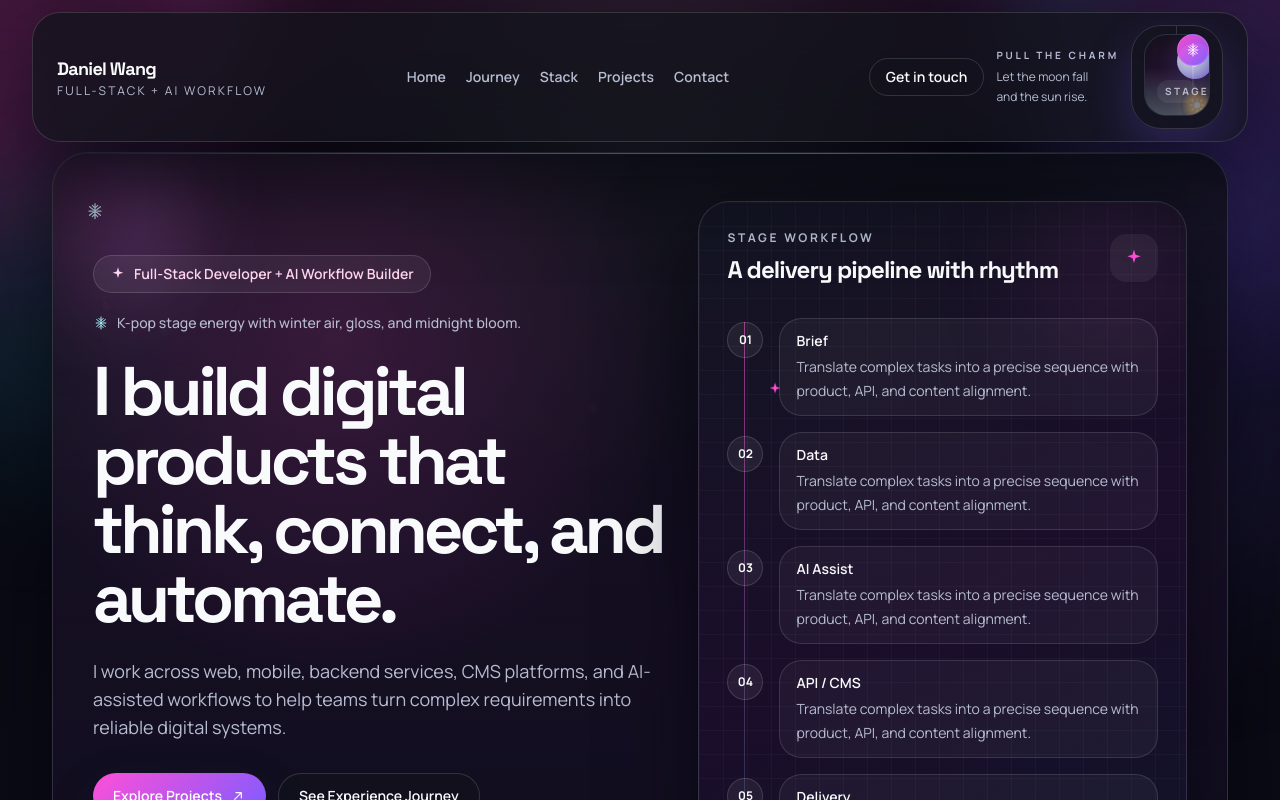
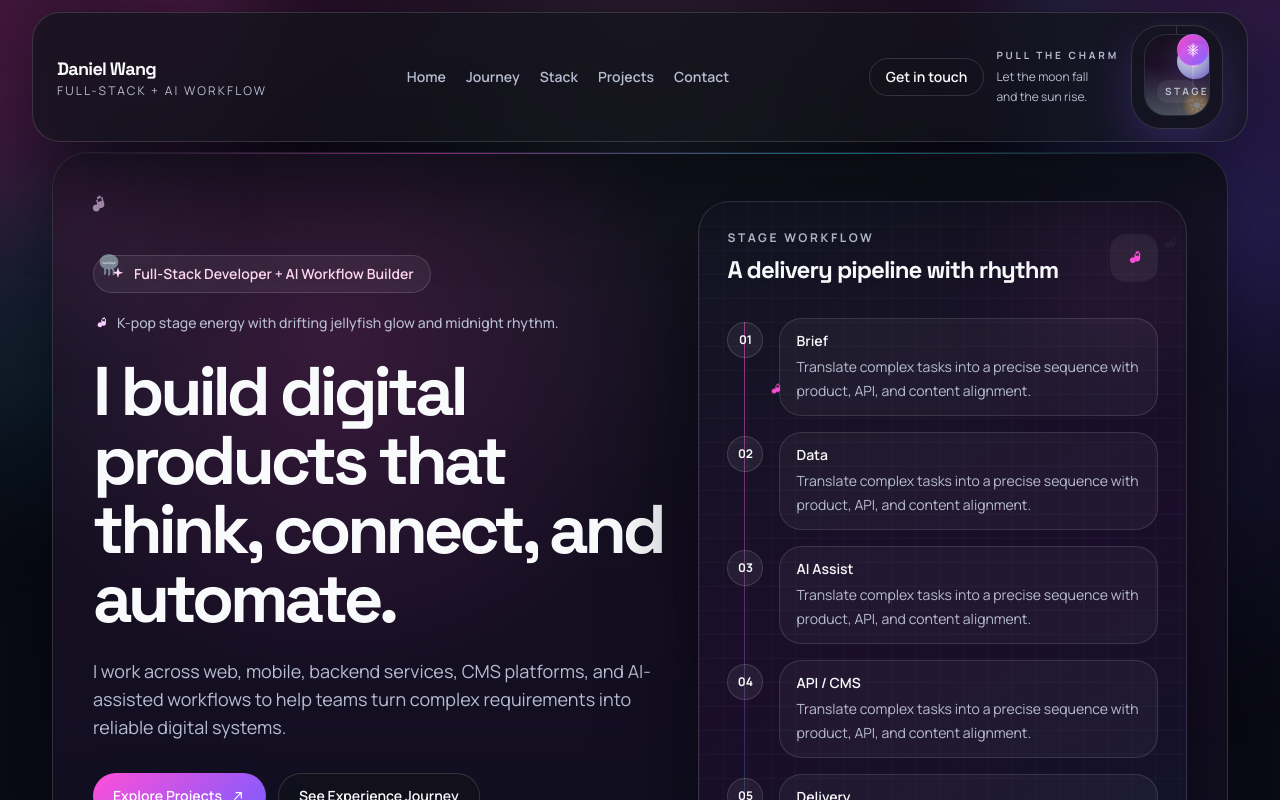
Before and after one commit to Daniel-Kai-WANG/Daniel-Wang-Latest-Portfolio, a React (Vite) app: page / in a window 1280 px wide. Both pictures are taken after a click on the button "DAWN". Shown: the top 800 px of the page. Built offline with nearby package versions, Linux system fonts and the light colour scheme.

Commit message:
feat: refresh theme motifs

```diff
--- a/src/components/animation/AtmosphericAura.tsx
+++ b/src/components/animation/AtmosphericAura.tsx
@@ -1,5 +1,5 @@
 import { motion, useReducedMotion } from 'framer-motion'
-import { PetalIcon, SnowflakeIcon } from '../common/Icons'
+import { JellyfishIcon, MusicNoteIcon, PetalIcon, SnowflakeIcon } from '../common/Icons'
 import { useTheme } from '../../hooks/useTheme'
 
 const petals = [
@@ -18,6 +18,20 @@ const snowflakes = [
   { left: '57%', size: 16, delay: 3, duration: 17 },
   { left: '74%', size: 20, delay: 7, duration: 19 },
   { left: '86%', size: 12, delay: 4, duration: 15 },
+]
+
+const notes = [
+  { left: '10%', size: 18, delay: 0, duration: 14 },
+  { left: '24%', size: 22, delay: 4, duration: 18 },
+  { left: '48%', size: 16, delay: 2, duration: 15 },
+  { left: '66%', size: 20, delay: 6, duration: 17 },
+  { left: '84%', size: 18, delay: 3, duration: 16 },
+]
+
+const jellyfish = [
+  { left: '14%', size: 46, delay: 1, duration: 16 },
+  { left: '52%', size: 54, delay: 4, duration: 18 },
+  { left: '78%', size: 42, delay: 2, duration: 15 },
 ]
 
 export function AtmosphericAura() {
@@ -57,6 +71,7 @@ export function AtmosphericAura() {
       />
 
       {!reduceMotion &&
+        theme === 'light' &&
         petals.map((petal, index) => (
           <motion.div
             key={`petal-${petal.left}`}
@@ -64,7 +79,7 @@ export function AtmosphericAura() {
             style={{ left: petal.left }}
             initial={{ opacity: 0, y: '-8vh' }}
             animate={{
-              opacity: theme === 'light' ? [0, 0.95, 0.9, 0] : [0, 0.5, 0.4, 0],
+              opacity: [0, 0.95, 0.9, 0],
               y: ['-8vh', '108vh'],
               x: [0, 26, -14, 18, -10],
               rotate: [0, 130, 220, 320],
@@ -77,7 +92,7 @@ export function AtmosphericAura() {
             }}
           >
             <PetalIcon
-              className={theme === 'light' ? 'text-rose-300/90' : 'text-fuchsia-300/55'}
+              className="text-rose-300/90"
               style={{
                 width: `${petal.size}px`,
                 height: `${petal.size}px`,
@@ -88,6 +103,7 @@ export function AtmosphericAura() {
         ))}
 
       {!reduceMotion &&
+        theme === 'light' &&
         snowflakes.map((flake, index) => (
           <motion.div
             key={`flake-${flake.left}`}
@@ -95,7 +111,7 @@ export function AtmosphericAura() {
             style={{ left: flake.left }}
             initial={{ opacity: 0, y: '-6vh' }}
             animate={{
-              opacity: theme === 'light' ? [0, 0.35, 0.3, 0] : [0, 0.78, 0.6, 0],
+              opacity: [0, 0.35, 0.3, 0],
               y: ['-6vh', '106vh'],
               x: [0, 8, -6, 10],
               rotate: [0, 90, 180, 360],
@@ -108,10 +124,74 @@ export function AtmosphericAura() {
             }}
           >
             <SnowflakeIcon
-              className={theme === 'light' ? 'text-sky-200/60' : 'text-cyan-100/80'}
+              className="text-sky-200/60"
               style={{
                 width: `${flake.size}px`,
                 height: `${flake.size}px`,
+              }}
+            />
+          </motion.div>
+        ))}
+
+      {!reduceMotion &&
+        theme === 'dark' &&
+        notes.map((note, index) => (
+          <motion.div
+            key={`note-${note.left}`}
+            className="absolute top-[8%]"
+            style={{ left: note.left }}
+            initial={{ opacity: 0, y: '4vh' }}
+            animate={{
+              opacity: [0, 0.7, 0.52, 0],
+              y: ['4vh', '-10vh'],
+              x: [0, 14, -10, 8],
+              rotate: [0, -10, 12, -8],
+            }}
+            transition={{
+              duration: note.duration,
+              delay: note.delay + index * 0.45,
+              repeat: Infinity,
+              ease: 'easeInOut',
+            }}
+          >
+            <MusicNoteIcon
+              className="text-fuchsia-200/70"
+              style={{
+                width: `${note.size}px`,
+                height: `${note.size}px`,
+                filter: index % 2 === 0 ? 'drop-shadow(0 0 10px rgba(255,79,216,0.24))' : 'none',
+              }}
+            />
+          </motion.div>
+        ))}
+
+      {!reduceMotion &&
+        theme === 'dark' &&
+        jellyfish.map((item, index) => (
+          <motion.div
+            key={`jelly-${item.left}`}
+            className="absolute bottom-[-6%]"
+            style={{ left: item.left }}
+            initial={{ opacity: 0, y: '8vh' }}
+            animate={{
+              opacity: [0, 0.32, 0.24, 0],
+              y: ['8vh', '-52vh'],
+              x: [0, 18, -12, 14],
+              rotate: [0, 4, -4, 3],
+            }}
+            transition={{
+              duration: item.duration,
+              delay: item.delay + index * 0.8,
+              repeat: Infinity,
+              ease: 'easeInOut',
+            }}
+          >
+            <JellyfishIcon
+              className="text-cyan-200/55"
+              style={{
+                width: `${item.size}px`,
+                height: `${item.size}px`,
+                filter: 'drop-shadow(0 0 18px rgba(34,211,238,0.18))',
               }}
             />
           </motion.div>
--- a/src/components/common/Icons.tsx
+++ b/src/components/common/Icons.tsx
@@ -155,3 +155,38 @@ export function WaveformIcon(props: SVGProps<SVGSVGElement>) {
     </svg>
   )
 }
+
+export function MusicNoteIcon(props: SVGProps<SVGSVGElement>) {
+  return (
+    <svg viewBox="0 0 24 24" fill="none" aria-hidden="true" {...props}>
+      <path
+        d="M14 4.5v10.1a3.5 3.5 0 1 1-1.6-2.9V7.2l7-1.7v7.1a3.5 3.5 0 1 1-1.6-2.9V3.5L14 4.5Z"
+        fill="currentColor"
+      />
+    </svg>
+  )
+}
+
+export function JellyfishIcon(props: SVGProps<SVGSVGElement>) {
+  return (
+    <svg viewBox="0 0 24 24" fill="none" aria-hidden="true" {...props}>
+      <path
+        d="M12 4c4.2 0 7 2.6 7 5.8 0 2.6-1.9 4.6-4.7 5.4H9.7C6.9 14.4 5 12.4 5 9.8 5 6.6 7.8 4 12 4Z"
+        fill="currentColor"
+      />
+      <path
+        d="M9 15.4c.4 1.1.3 2.2-.2 3.2m3.2-3.2c.5 1.3.5 2.6 0 3.9m3-3.9c.7 1.1.8 2.3.4 3.6"
+        stroke="currentColor"
+        strokeLinecap="round"
+        strokeWidth="1.5"
+      />
+      <path
+        d="M7.4 10.2c1.2.8 3 .7 4.6-.1 1.6.8 3.4.9 4.6.1"
+        stroke="#fff"
+        strokeLinecap="round"
+        strokeOpacity="0.42"
+        strokeWidth="1.2"
+      />
+    </svg>
+  )
+}
--- a/src/components/sections/ExperienceSection.tsx
+++ b/src/components/sections/ExperienceSection.tsx
@@ -2,6 +2,7 @@ import { motion } from 'framer-motion'
 import { experiences } from '../../data/experience'
 import { useTheme } from '../../hooks/useTheme'
 import { Reveal } from '../animation/Reveal'
+import { JellyfishIcon, MusicNoteIcon, PetalIcon, SnowflakeIcon } from '../common/Icons'
 import { SectionHeading } from '../common/SectionHeading'
 
 export function ExperienceSection() {
@@ -69,13 +70,16 @@ export function ExperienceSection() {
                 }}
               />
               {theme === 'light' ? (
-                <div className="absolute right-6 top-6 flex gap-2 opacity-80">
-                  <div className="size-5 rounded-full bg-white/90" />
-                  <div className="mt-2 size-7 rounded-full bg-sky-100/90" />
-                  <div className="size-4 rounded-full bg-white/80" />
+                <div className="absolute right-6 top-6 flex items-start gap-2 opacity-80">
+                  <PetalIcon className="size-5 rotate-[-14deg] text-rose-300/80" />
+                  <SnowflakeIcon className="mt-1 size-5 text-sky-200/70" />
+                  <PetalIcon className="size-4 rotate-[12deg] text-pink-200/70" />
                 </div>
               ) : (
-                <div className="absolute right-5 top-5 h-24 w-24 rounded-[1.5rem] border border-white/10 bg-gradient-to-br from-fuchsia-400/15 via-transparent to-cyan-300/10" />
+                <div className="absolute right-5 top-5 flex items-start gap-2">
+                  <MusicNoteIcon className="size-5 rotate-[10deg] text-fuchsia-200/55" />
+                  <JellyfishIcon className="size-8 text-cyan-200/40" />
+                </div>
               )}
 
               <div className="relative">
--- a/src/components/sections/HeroSection.tsx
+++ b/src/components/sections/HeroSection.tsx
@@ -4,11 +4,12 @@ import { profile } from '../../data/profile'
 import { useTheme } from '../../hooks/useTheme'
 import {
   ArrowUpRightIcon,
+  JellyfishIcon,
+  MusicNoteIcon,
   PetalIcon,
   PlaneIcon,
   SnowflakeIcon,
   SparkIcon,
-  WaveformIcon,
 } from '../common/Icons'
 
 function WorkflowPanel() {
@@ -59,7 +60,7 @@ function WorkflowPanel() {
             {theme === 'light' ? (
               <PlaneIcon className="size-5 text-[var(--color-secondary)]" />
             ) : (
-              <SparkIcon className="size-5 text-[var(--color-primary)]" />
+              <MusicNoteIcon className="size-5 text-[var(--color-primary)]" />
             )}
           </div>
         </div>
@@ -132,7 +133,7 @@ function WorkflowPanel() {
               {theme === 'light' ? (
                 <PlaneIcon className="size-4 -rotate-12 text-[var(--color-secondary)]" />
               ) : (
-                <SparkIcon className="size-4 text-[var(--color-primary)]" />
+                <MusicNoteIcon className="size-4 text-[var(--color-primary)]" />
               )}
             </motion.div>
           )}
@@ -252,10 +253,10 @@ export function HeroSection() {
         </>
       ) : (
         <>
-          <div className="absolute left-10 top-8 h-40 w-20 rotate-[12deg] bg-gradient-to-b from-fuchsia-400/30 to-transparent blur-2xl" />
-          <div className="absolute right-16 top-10 h-48 w-16 -rotate-[18deg] bg-gradient-to-b from-cyan-300/28 to-transparent blur-2xl" />
-          <WaveformIcon className="absolute bottom-10 right-10 h-10 w-24 text-fuchsia-200/45" />
-          <SnowflakeIcon className="absolute left-8 top-12 size-5 text-cyan-100/70" />
+          <MusicNoteIcon className="absolute left-8 top-10 size-6 -rotate-[16deg] text-fuchsia-200/70" />
+          <MusicNoteIcon className="absolute right-12 top-20 size-5 rotate-[14deg] text-fuchsia-100/55" />
+          <JellyfishIcon className="absolute bottom-8 right-8 size-12 text-cyan-200/40" />
+          <JellyfishIcon className="absolute left-10 top-24 size-8 text-cyan-100/45" />
         </>
       )}
 
@@ -281,8 +282,8 @@ export function HeroSection() {
               </>
             ) : (
               <>
-                <SnowflakeIcon className="size-4 text-cyan-200" />
-                K-pop stage energy with winter air, gloss, and midnight bloom.
+                <MusicNoteIcon className="size-4 text-fuchsia-200" />
+                K-pop stage energy with drifting jellyfish glow and midnight rhythm.
               </>
             )}
           </p>
--- a/src/components/sections/ProjectsSection.tsx
+++ b/src/components/sections/ProjectsSection.tsx
@@ -2,7 +2,7 @@ import { motion } from 'framer-motion'
 import { projects } from '../../data/projects'
 import { useTheme } from '../../hooks/useTheme'
 import { Reveal } from '../animation/Reveal'
-import { ArrowUpRightIcon, WaveformIcon } from '../common/Icons'
+import { ArrowUpRightIcon, JellyfishIcon, MusicNoteIcon, SnowflakeIcon } from '../common/Icons'
 import { SectionHeading } from '../common/SectionHeading'
 
 export function ProjectsSection() {
@@ -62,9 +62,14 @@ export function ProjectsSection() {
               />
 
               <div className="relative">
-                <WaveformIcon
-                  className={theme === 'light' ? 'absolute right-0 top-0 h-8 w-16 text-sky-300/40' : 'absolute right-0 top-0 h-8 w-16 text-fuchsia-300/35'}
-                />
+                {theme === 'light' ? (
+                  <SnowflakeIcon className="absolute right-1 top-1 size-5 text-sky-300/50" />
+                ) : (
+                  <div className="absolute right-0 top-0 flex items-start gap-2">
+                    <MusicNoteIcon className="size-5 rotate-[12deg] text-fuchsia-300/50" />
+                    <JellyfishIcon className="size-7 text-cyan-200/40" />
+                  </div>
+                )}
                 <div className="flex flex-wrap items-center justify-between gap-3">
                   <span
                     className="inline-flex rounded-full border px-3 py-1 text-[11px] font-bold uppercase tracking-[0.18em]"
--- a/src/components/sections/ResumeUnavailableSection.tsx
+++ b/src/components/sections/ResumeUnavailableSection.tsx
@@ -1,6 +1,13 @@
 import { useTheme } from '../../hooks/useTheme'
 import { Reveal } from '../animation/Reveal'
-import { PetalIcon, PlaneIcon, SnowflakeIcon, SparkIcon } from '../common/Icons'
+import {
+  JellyfishIcon,
+  MusicNoteIcon,
+  PetalIcon,
+  PlaneIcon,
+  SnowflakeIcon,
+  SparkIcon,
+} from '../common/Icons'
 
 export function ResumeUnavailableSection() {
   const { theme } = useTheme()
@@ -114,9 +121,9 @@ export function ResumeUnavailableSection() {
                     shows the work, context, and delivery range.
                   </p>
                   <div className="mt-4 flex items-center gap-2 text-sm text-fuchsia-100/80">
-                    <SnowflakeIcon className="size-4 text-cyan-200" />
-                    <PetalIcon className="size-4 text-fuchsia-300" />
-                    Winter-show glow, sakura confetti mood.
+                    <MusicNoteIcon className="size-4 text-fuchsia-200" />
+                    <JellyfishIcon className="size-4 text-cyan-200" />
+                    Midnight-set shimmer with jellyfish drift.
                   </div>
                 </div>
               </div>
--- a/src/components/sections/SignatureDivider.tsx
+++ b/src/components/sections/SignatureDivider.tsx
@@ -1,6 +1,6 @@
 import { motion } from 'framer-motion'
 import { useTheme } from '../../hooks/useTheme'
-import { PetalIcon, SnowflakeIcon, WaveformIcon } from '../common/Icons'
+import { JellyfishIcon, MusicNoteIcon, PetalIcon, SnowflakeIcon } from '../common/Icons'
 
 export function SignatureDivider() {
   const { theme } = useTheme()
@@ -20,18 +20,24 @@ export function SignatureDivider() {
             color: 'var(--pill-text)',
           }}
         >
-          <PetalIcon className="size-4" />
-          Sakura-coded
+          {theme === 'light' ? <PetalIcon className="size-4" /> : <MusicNoteIcon className="size-4" />}
+          {theme === 'light' ? 'Sakura-coded' : 'Rhythm-coded'}
         </span>
-        <WaveformIcon
-          className={theme === 'light' ? 'h-7 w-16 text-sky-400/60' : 'h-7 w-16 text-fuchsia-300/60'}
-        />
+        {theme === 'light' ? (
+          <SnowflakeIcon className="size-5 text-sky-300/70" />
+        ) : (
+          <JellyfishIcon className="size-7 text-cyan-200/55" />
+        )}
         <span className="text-sm font-semibold uppercase tracking-[0.24em] text-[var(--color-muted)]">
-          Full-stack delivery with stage-grade motion
+          {theme === 'light'
+            ? 'Full-stack delivery with sakura-snow motion'
+            : 'Full-stack delivery with midnight-stage drift'}
         </span>
-        <WaveformIcon
-          className={theme === 'light' ? 'h-7 w-16 text-rose-300/60' : 'h-7 w-16 text-cyan-200/60'}
-        />
+        {theme === 'light' ? (
+          <PetalIcon className="size-5 text-rose-300/75" />
+        ) : (
+          <MusicNoteIcon className="size-5 text-fuchsia-200/60" />
+        )}
         <span
           className="inline-flex items-center gap-2 rounded-full border px-3 py-1.5 text-xs font-bold uppercase tracking-[0.22em]"
           style={{
@@ -40,8 +46,8 @@ export function SignatureDivider() {
             color: 'var(--pill-text)',
           }}
         >
-          <SnowflakeIcon className="size-4" />
-          Winter-lit
+          {theme === 'light' ? <SnowflakeIcon className="size-4" /> : <JellyfishIcon className="size-4" />}
+          {theme === 'light' ? 'Winter-lit' : 'Jelly-lit'}
         </span>
       </motion.div>
     </div>
--- a/src/components/sections/TechStackSection.tsx
+++ b/src/components/sections/TechStackSection.tsx
@@ -1,7 +1,7 @@
 import { skillCategories } from '../../data/skills'
 import { useTheme } from '../../hooks/useTheme'
 import { Reveal } from '../animation/Reveal'
-import { PetalIcon, SnowflakeIcon, WaveformIcon } from '../common/Icons'
+import { JellyfishIcon, MusicNoteIcon, PetalIcon, SnowflakeIcon } from '../common/Icons'
 import { SectionHeading } from '../common/SectionHeading'
 
 export function TechStackSection() {
@@ -51,8 +51,8 @@ export function TechStackSection() {
                     </div>
                   ) : (
                     <div className="relative h-14 w-16">
-                      <WaveformIcon className="absolute right-0 top-3 h-8 w-16 text-fuchsia-200/40" />
-                      <SnowflakeIcon className="absolute left-0 top-0 size-4 text-cyan-100/65" />
+                      <MusicNoteIcon className="absolute right-0 top-2 size-5 rotate-[10deg] text-fuchsia-200/55" />
+                      <JellyfishIcon className="absolute left-0 top-2 size-7 text-cyan-100/50" />
                     </div>
                   )}
                 </div>
```
